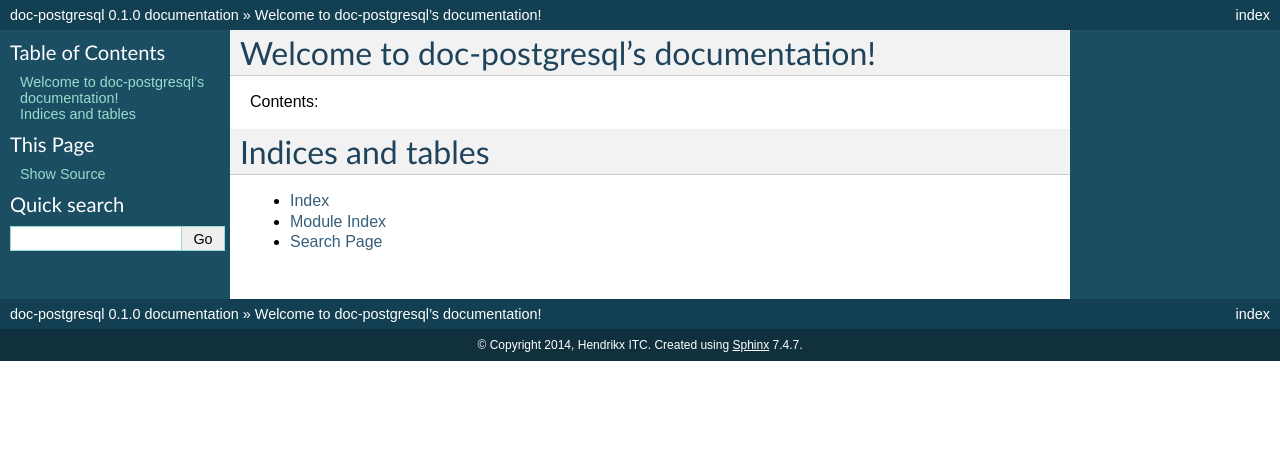
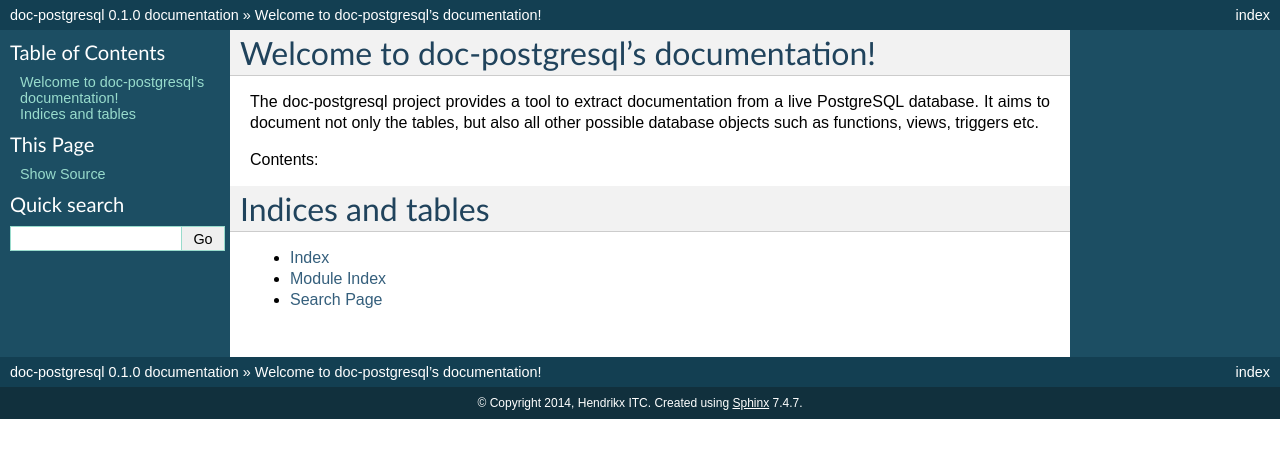
Before and after one commit to hendrikx-itc/doc-postgresql, a Sphinx documentation site: the page built from doc/source/index.rst, in a window 1280 px wide. Shown: the top 458 px of the page. Built offline with Sphinx 7.4.7, drawn with Linux system fonts in a browser that asks for light colours.

Commit message:
Add initial project description

```diff
--- a/doc/source/index.rst
+++ b/doc/source/index.rst
@@ -5,6 +5,10 @@
 
 Welcome to doc-postgresql's documentation!
 ==========================================
+
+The doc-postgresql project provides a tool to extract documentation from a live
+PostgreSQL database. It aims to document not only the tables, but also all
+other possible database objects such as functions, views, triggers etc.
 
 Contents:
 
```
